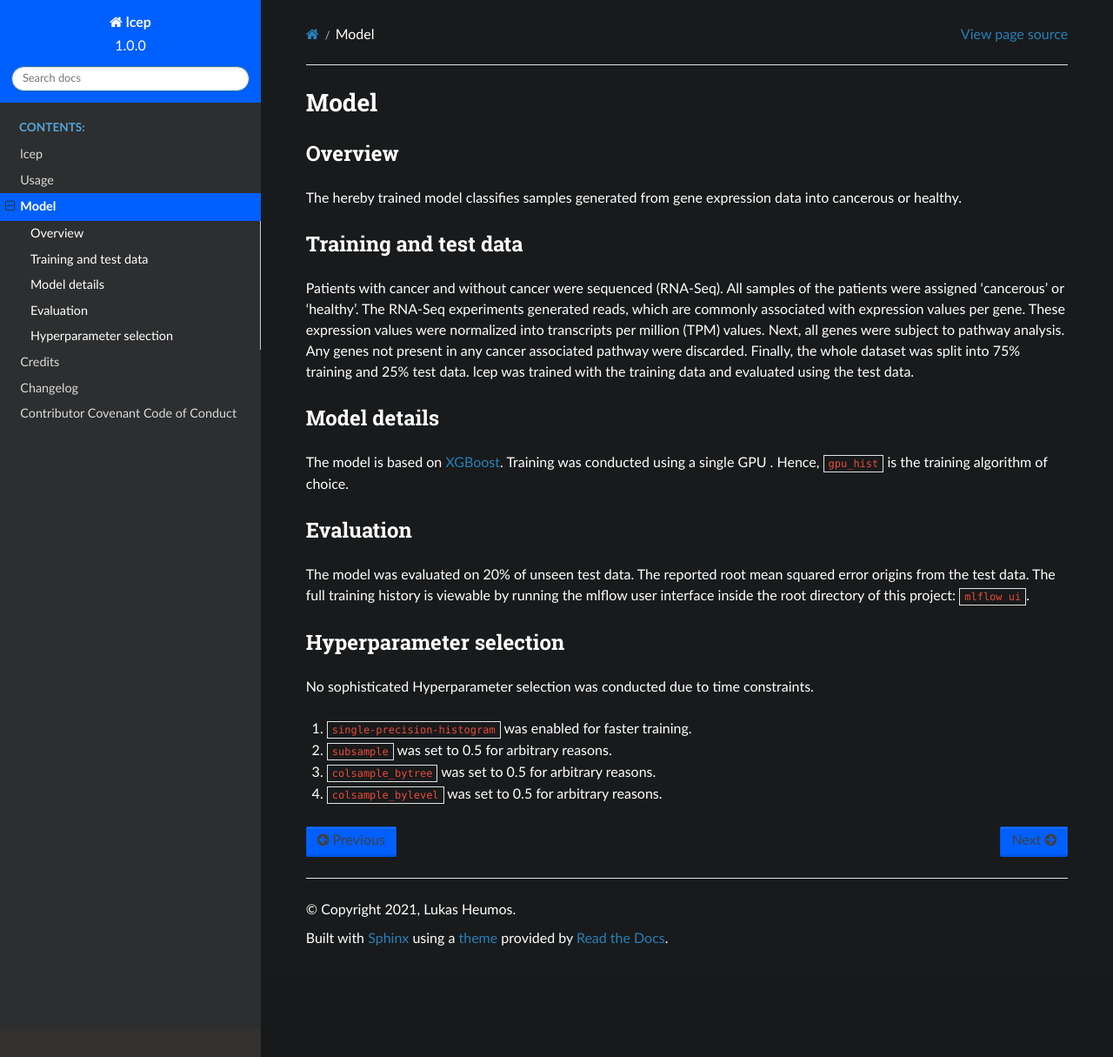
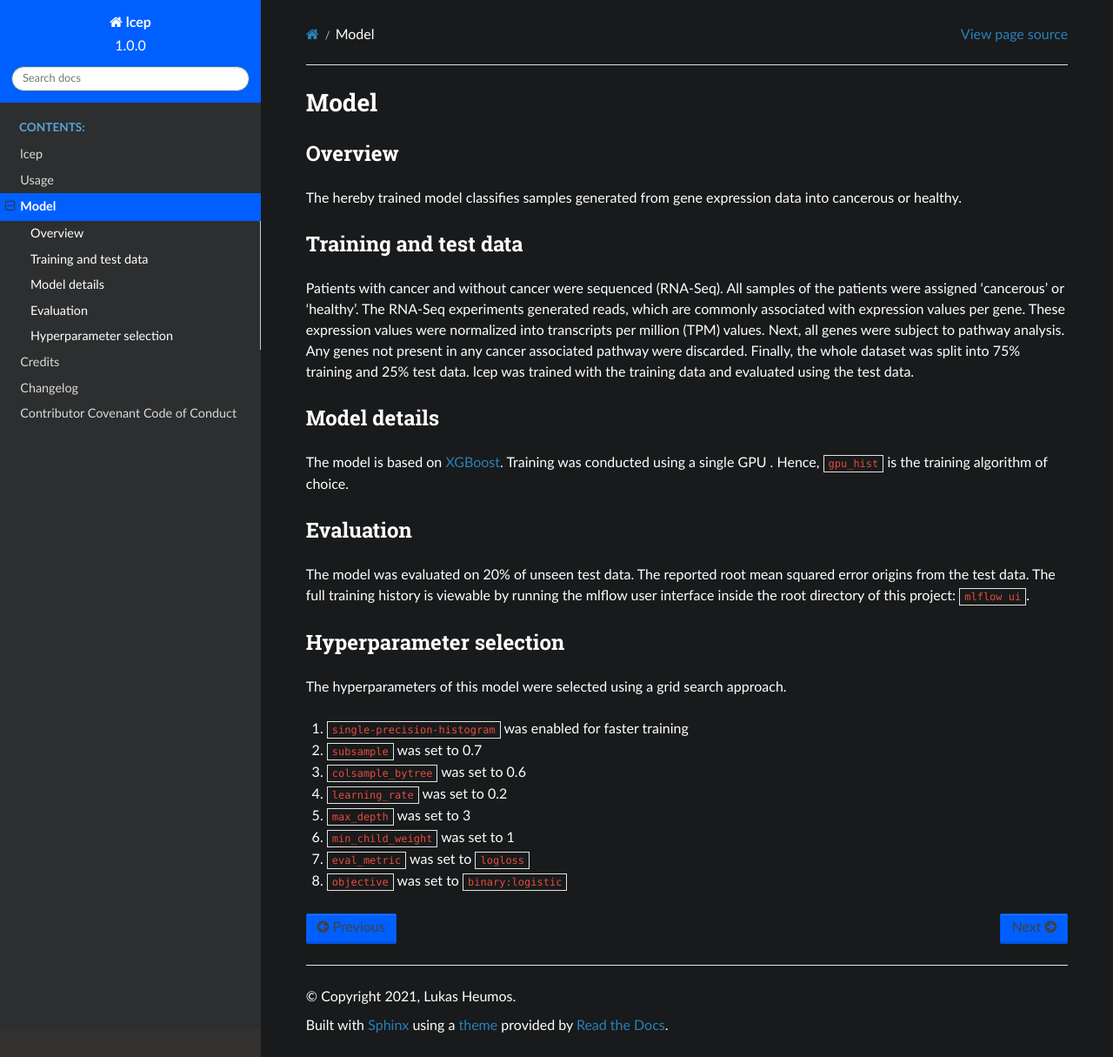
Before and after one commit to mlf-core/lcep, a Sphinx documentation site: the page built from docs/model.rst, in a window 1280 px wide and 1215 px high. Shown: the whole window at 87% size. Built offline with Sphinx 7.4.7 and the Read the Docs theme 2.0.0, drawn with Linux system fonts in a browser that asks for light colours.

Commit message:
Added info on hyperparameters to docs

```diff
--- a/docs/model.rst
+++ b/docs/model.rst
@@ -32,9 +32,13 @@ The full training history is viewable by running the mlflow user interface insid
 Hyperparameter selection
 ~~~~~~~~~~~~~~~~~~~~~~~~~~~
 
-No sophisticated Hyperparameter selection was conducted due to time constraints.
+The hyperparameters of this model were selected using a grid search approach.
 
-1. ``single-precision-histogram`` was enabled for faster training.
-2. ``subsample`` was set to 0.5 for arbitrary reasons.
-3. ``colsample_bytree`` was set to 0.5 for arbitrary reasons.
-4. ``colsample_bylevel`` was set to 0.5 for arbitrary reasons.
+1. ``single-precision-histogram`` was enabled for faster training
+2. ``subsample`` was set to 0.7
+3. ``colsample_bytree`` was set to 0.6
+4. ``learning_rate`` was set to 0.2
+5. ``max_depth`` was set to 3
+6. ``min_child_weight`` was set to 1
+7. ``eval_metric`` was set to ``logloss``
+8. ``objective`` was set to ``binary:logistic``
```
